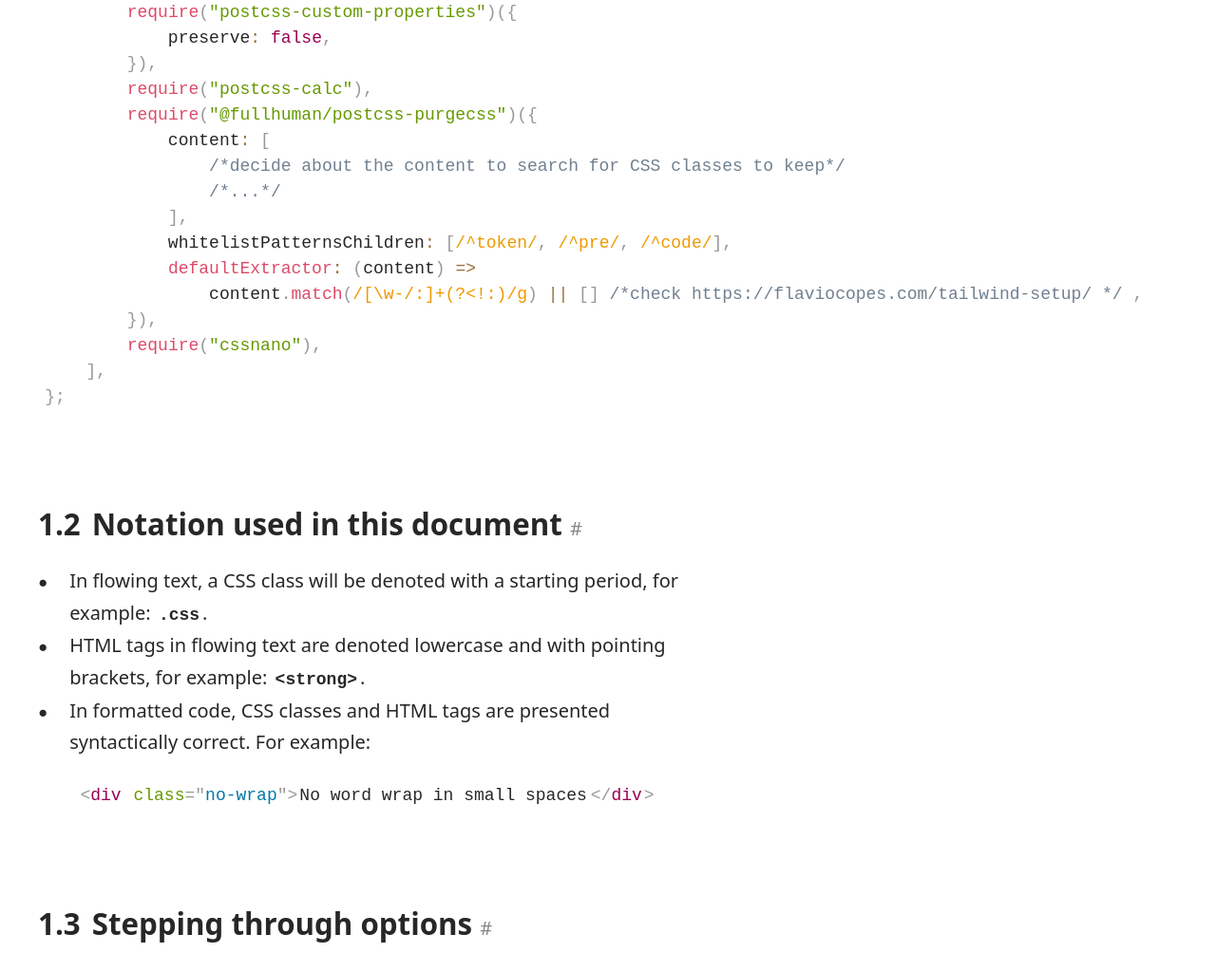
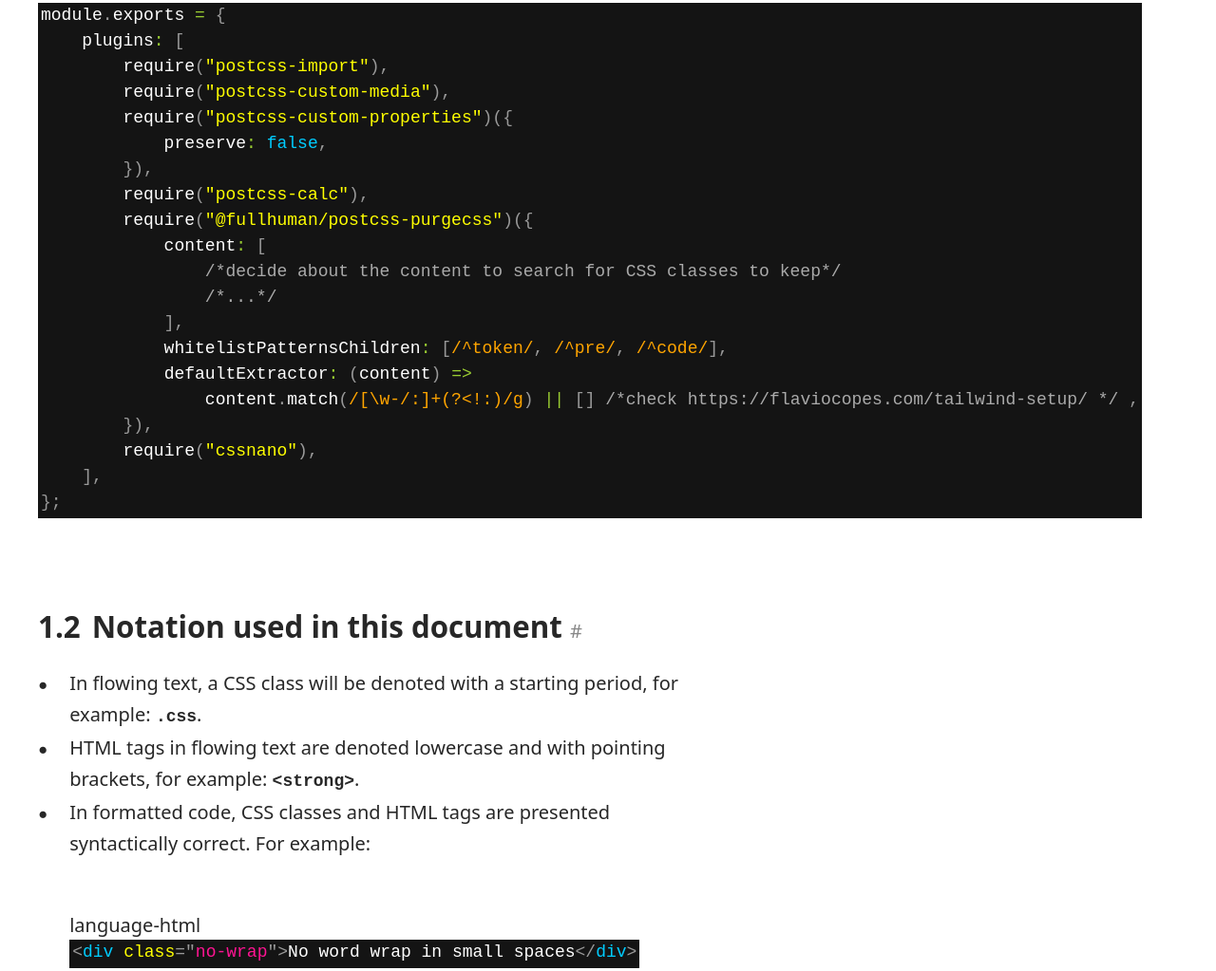
Before and after one commit to ulfschneider/compose-css, a website: page index-new.html in a window 1280 px wide. Shown: the part 1387-2410 px from the top of the page at 95% size. Drawn offline with Linux system fonts and the light colour scheme.

Commit message:
Funky prism and improved code typography

```diff
--- a/css/color.css
+++ b/css/color.css
@@ -150,8 +150,10 @@
     --timeline-blub-background: var(--base-background);
     --code-background: var(--base-background);
     --code-color: var(--base-color);
-    --pre-background: var(--neutral-d4);
-    --pre-color: var(--base-background);
+    --pre-background: transparent;
+    --pre-color: var(--base-color);
+    --pre-code-color: var(--base-background);
+    --pre-code-background: #141414;
     --blockquote-background: transparent;
     --table-alternate-row-background: var(--neutral-5);
     --table-alternate-col-background: var(--neutral-5);
--- a/css/typography.css
+++ b/css/typography.css
@@ -45,12 +45,12 @@
     --mrb-figure: var(--space-2);
     --mrt-blockquote: var(--mrt-figure);
     --mrb-blockquote: var(--mrb-figure);
-    --mrt-figcaption: var(--vertical-rhythm);
-    --mrb-figcaption: var(--vertical-rhythm);
-    --mrt-pre: var(--vertical-rhythm);
-    --mrb-pre: var(--vertical-rhythm);
-    --mrt-hr: var(--vertical-rhythm);
-    --mrb-hr: var(--vertical-rhythm);
+    --mrt-figcaption: 0;
+    --mrb-figcaption: 0;
+    --mrt-pre: var(--mrt-figure);
+    --mrb-pre: var(--mrb-figure);
+    --mrt-hr: var(--mrt-figure);
+    --mrb-hr: var(--mrb-figure);
     --hr-content: "·\0000a0\0000a0\0000a0\0000a0·\0000a0\0000a0\0000a0\0000a0·";
     --quotes: """ """"'""'";
     --quotes-de: """ """"'""'";
@@ -517,29 +517,53 @@ pre,
     font-size: var(--fs-mono);
 }
 
-.code:not(pre .code),
-code:not(pre code) {
-    color: var(--code-color);
-    background: var(--code-background);
-    padding: var(--space-d3);
-    font-weight: bold;
-}
-
 pre,
 .pre {
-    margin-top: var(--space);
-    margin-top: var(--mrt-pre);
-    margin-bottom: var(--space);
-    margin-bottom: var(--mrb-pre);
-    padding: var(--space-d2);
-    color: var(--pre-color);
-    background: var(--pre-background);
     white-space: pre;
     word-break: normal;
     /*for safari */
     overflow-wrap: normal;
     /*for safari */
+    background: var(--pre-background);
+    color: var(--pre-color);
+    margin-top: var(--space-2);
+    margin-top: var(--mrt-pre);
+    margin-bottom: var(--space-2);
+    margin-bottom: var(--mrb-pre);
     overflow-x: auto;
+}
+
+.code:not(pre .code),
+code:not(pre code) {
+    font-weight: bold;
+    background: var(--code-background);
+    color: var(--code-color);
+}
+
+pre>code {
+    background: var(--pre-code-background);
+    color: var(--pre-code-color);
+    padding: var(--space-d3);
+    display: inline-block;
+    line-height: 1.5;
+    -moz-tab-size: 4;
+    -o-tab-size: 4;
+    tab-size: 4;
+    -webkit-hyphens: none;
+    -moz-hyphens: none;
+    -ms-hyphens: none;
+    hyphens: none;
+}
+
+pre>code[class^=language-]::before {
+    content: attr(class);
+    font-size: var(--fs);
+    background: var(--base-background);
+    color: var(--base-color);
+    font-family: system-ui, ui-sans-serif, sans-serif;
+    font-family: var(--figcaption-font-family);
+    display: block;
+    margin: calc(-1 * var(--space-d3)) calc(-1 * var(--space-d3)) 0 calc(-1 * var(--space-d3));
 }
 
 blockquote {
@@ -564,6 +588,8 @@ blockquote::before {
     border-top: var(--blockquote-border-width) solid var(--li-prefix-color);
 }
 
+/*
+//FIXME
 .tag {
     white-space: nowrap;
     padding: var(--space-d4);
@@ -571,6 +597,7 @@ blockquote::before {
     display: inline-block;
     line-height: var(--lh);
 }
+*/
 
 a {
     color: var(--link-color);
@@ -641,6 +668,10 @@ blockquote>header {
     font-size: var(--fs);
     font-size: var(--figcaption-font-size);
     max-width: var(--rg-width);
+    margin-top: 0;
+    margin-top: var(--mrt-figcaption);
+    margin-bottom: 0;
+    margin-bottom: var(--mrb-figcaption);
 }
 
 blockquote>footer::before {
@@ -670,9 +701,9 @@ blockquote>header::after {
 hr {
     border: 0;
     text-align: center;
-    margin-top: var(--space);
+    margin-top: var(--space-2);
     margin-top: var(--mrt-hr);
-    margin-bottom: var(--space);
+    margin-bottom: var(--space-2);
     margin-bottom: var(--mrb-hr);
     color: inherit;
 }
--- a/doc/prism.css
+++ b/doc/prism.css
@@ -1,39 +1,18 @@
-/* PrismJS 1.24.1
-https://prismjs.com/download.html#themes=prism&languages=markup+css+clike+javascript */
+/* PrismJS 1.26.0
+https://prismjs.com/download.html#themes=prism-funky&languages=markup+css+clike+javascript */
 
 
 /**
- * prism.js default theme for JavaScript, CSS and HTML
- * Based on dabblet (http://dabblet.com)
+ * prism.js Funky theme
+ * Based on “Polyfilling the gaps” talk slides http://lea.verou.me/polyfilling-the-gaps/
  * @author Lea Verou
  */
-
-code[class*="language-"],
-pre[class*="language-"] {
-    color: var(--code-color);
-    font-size: var(--fs-mono);
-    font-family: var(--mono-font-family);
-    background: var(--code-background);
-    text-align: left;
-    white-space: pre;
-    word-spacing: normal;
-    word-break: normal;
-    word-wrap: normal;
-    line-height: 1.5;
-    -moz-tab-size: 4;
-    -o-tab-size: 4;
-    tab-size: 4;
-    -webkit-hyphens: none;
-    -moz-hyphens: none;
-    -ms-hyphens: none;
-    hyphens: none;
-}
 
 .token.comment,
 .token.prolog,
 .token.doctype,
 .token.cdata {
-    color: slategray;
+    color: #aaa;
 }
 
 .token.punctuation {
@@ -49,49 +28,36 @@ pre[class*="language-"] {
 .token.boolean,
 .token.number,
 .token.constant,
-.token.symbol,
-.token.deleted {
-    color: #905;
-    /*accent-two*/
+.token.symbol {
+    color: #0cf;
 }
 
 .token.selector,
 .token.attr-name,
 .token.string,
 .token.char,
-.token.builtin,
-.token.inserted {
-    color: #690;
-    /*accent-one*/
+.token.builtin {
+    color: yellow;
 }
 
 .token.operator,
 .token.entity,
 .token.url,
 .language-css .token.string,
-.style .token.string {
-    color: #9a6e3a;
-    /*accent-five*/
+.token.variable,
+.token.inserted {
+    color: yellowgreen;
 }
 
 .token.atrule,
 .token.attr-value,
 .token.keyword {
-    color: #07a;
-    /*primary*/
-}
-
-.token.function,
-.token.class-name {
-    color: #DD4A68;
-    /*accent-three*/
+    color: deeppink;
 }
 
 .token.regex,
-.token.important,
-.token.variable {
-    color: #e90;
-    /*accent-four*/
+.token.important {
+    color: orange;
 }
 
 .token.important,
@@ -106,3 +72,22 @@ pre[class*="language-"] {
 .token.entity {
     cursor: help;
 }
+
+.token.deleted {
+    color: red;
+}
+
+
+/* Plugin styles: Diff Highlight */
+
+pre.diff-highlight.diff-highlight>code .token.deleted:not(.prefix),
+pre>code.diff-highlight.diff-highlight .token.deleted:not(.prefix) {
+    background-color: rgba(255, 0, 0, .3);
+    display: inline;
+}
+
+pre.diff-highlight.diff-highlight>code .token.inserted:not(.prefix),
+pre>code.diff-highlight.diff-highlight .token.inserted:not(.prefix) {
+    background-color: rgba(0, 255, 128, .3);
+    display: inline;
+}
--- a/package.json
+++ b/package.json
@@ -1,6 +1,6 @@
 {
     "name": "compose-css",
-    "version": "27.0.0",
+    "version": "27.1.0",
     "description": "Composable CSS Toolkit",
     "main": "css/compose.css",
     "style": "css/compose.css",
--- a/src/color.css
+++ b/src/color.css
@@ -150,8 +150,10 @@
     --timeline-blub-background: var(--base-background);
     --code-background: var(--base-background);
     --code-color: var(--base-color);
-    --pre-background: var(--neutral-d4);
-    --pre-color: var(--base-background);
+    --pre-background: transparent;
+    --pre-color: var(--base-color);
+    --pre-code-color: var(--base-background);
+    --pre-code-background: #141414;
     --blockquote-background: transparent;
     --table-alternate-row-background: var(--neutral-5);
     --table-alternate-col-background: var(--neutral-5);
--- a/src/typography.css
+++ b/src/typography.css
@@ -45,12 +45,12 @@
     --mrb-figure: var(--space-2);
     --mrt-blockquote: var(--mrt-figure);
     --mrb-blockquote: var(--mrb-figure);
-    --mrt-figcaption: var(--vertical-rhythm);
-    --mrb-figcaption: var(--vertical-rhythm);
-    --mrt-pre: var(--vertical-rhythm);
-    --mrb-pre: var(--vertical-rhythm);
-    --mrt-hr: var(--vertical-rhythm);
-    --mrb-hr: var(--vertical-rhythm);
+    --mrt-figcaption: 0;
+    --mrb-figcaption: 0;
+    --mrt-pre: var(--mrt-figure);
+    --mrb-pre: var(--mrb-figure);
+    --mrt-hr: var(--mrt-figure);
+    --mrb-hr: var(--mrb-figure);
     --hr-content: "·\0000a0\0000a0\0000a0\0000a0·\0000a0\0000a0\0000a0\0000a0·";
     --quotes: """ """"'""'";
     --quotes-de: """ """"'""'";
@@ -468,27 +468,50 @@ pre,
     font-size: var(--fs-mono);
 }
 
-.code:not(pre .code),
-code:not(pre code) {
-    color: var(--code-color);
-    background: var(--code-background);
-    padding: var(--space-d3);
-    font-weight: bold;
-}
-
 pre,
 .pre {
-    margin-top: var(--mrt-pre);
-    margin-bottom: var(--mrb-pre);
-    padding: var(--space-d2);
-    color: var(--pre-color);
-    background: var(--pre-background);
     white-space: pre;
     word-break: normal;
     /*for safari */
     overflow-wrap: normal;
     /*for safari */
+    background: var(--pre-background);
+    color: var(--pre-color);
+    margin-top: var(--mrt-pre);
+    margin-bottom: var(--mrb-pre);
     overflow-x: auto;
+}
+
+.code:not(pre .code),
+code:not(pre code) {
+    font-weight: bold;
+    background: var(--code-background);
+    color: var(--code-color);
+}
+
+pre>code {
+    background: var(--pre-code-background);
+    color: var(--pre-code-color);
+    padding: var(--space-d3);
+    display: inline-block;
+    line-height: 1.5;
+    -moz-tab-size: 4;
+    -o-tab-size: 4;
+    tab-size: 4;
+    -webkit-hyphens: none;
+    -moz-hyphens: none;
+    -ms-hyphens: none;
+    hyphens: none;
+}
+
+pre>code[class^=language-]::before {
+    content: attr(class);
+    font-size: var(--fs);
+    background: var(--base-background);
+    color: var(--base-color);
+    font-family: var(--figcaption-font-family);
+    display: block;
+    margin: calc(-1 * var(--space-d3)) calc(-1 * var(--space-d3)) 0 calc(-1 * var(--space-d3));
 }
 
 blockquote {
@@ -509,6 +532,9 @@ blockquote::before {
     border-top: var(--blockquote-border-width) solid var(--li-prefix-color);
 }
 
+
+/*
+//FIXME
 .tag {
     white-space: nowrap;
     padding: var(--space-d4);
@@ -516,6 +542,7 @@ blockquote::before {
     display: inline-block;
     line-height: var(--lh);
 }
+*/
 
 a {
     color: var(--link-color);
@@ -576,6 +603,8 @@ blockquote>header {
     font-style: normal;
     font-size: var(--figcaption-font-size);
     max-width: var(--rg-width);
+    margin-top: var(--mrt-figcaption);
+    margin-bottom: var(--mrb-figcaption);
 }
 
 blockquote>footer::before {
```
Also changed, not shown: index-new.html (+1 -1 lines), css/compose.css, doc.css.
